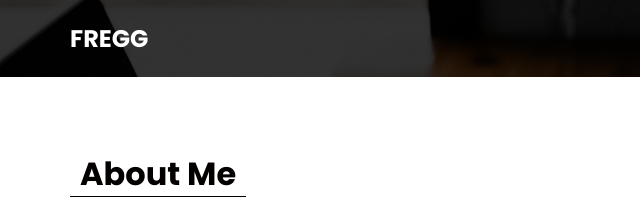
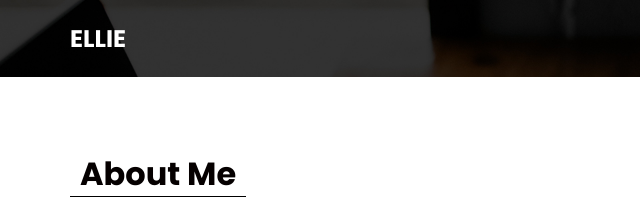
Before and after one commit to tulse123/blog, a plain HTML site: page about.html in a window 1280 px wide. Shown: the top 202 px of the page, 0-640 px from the left. Drawn offline with nearby package versions, Linux system fonts and the light colour scheme.

Commit message:
changed title

```diff
--- a/about.html
+++ b/about.html
@@ -12,7 +12,7 @@
   <meta name="description" content="" />
   <meta name="author" content="" />
 
-  <title>Fregg</title>
+  <title>Ellie</title>
 
   <!-- slider stylesheet -->
   <link rel="stylesheet" type="text/css"
@@ -42,7 +42,7 @@
           <a class="navbar-brand mr-5" href="index.html">
             <!-- <img src="images/logo.png" alt=""> -->
             <span>
-              Fregg
+              Ellie
             </span>
           </a>
           <button class="navbar-toggler" type="button" data-toggle="collapse" data-target="#navbarSupportedContent"
```
Also changed, not shown: service.html (+1 -1 lines).
